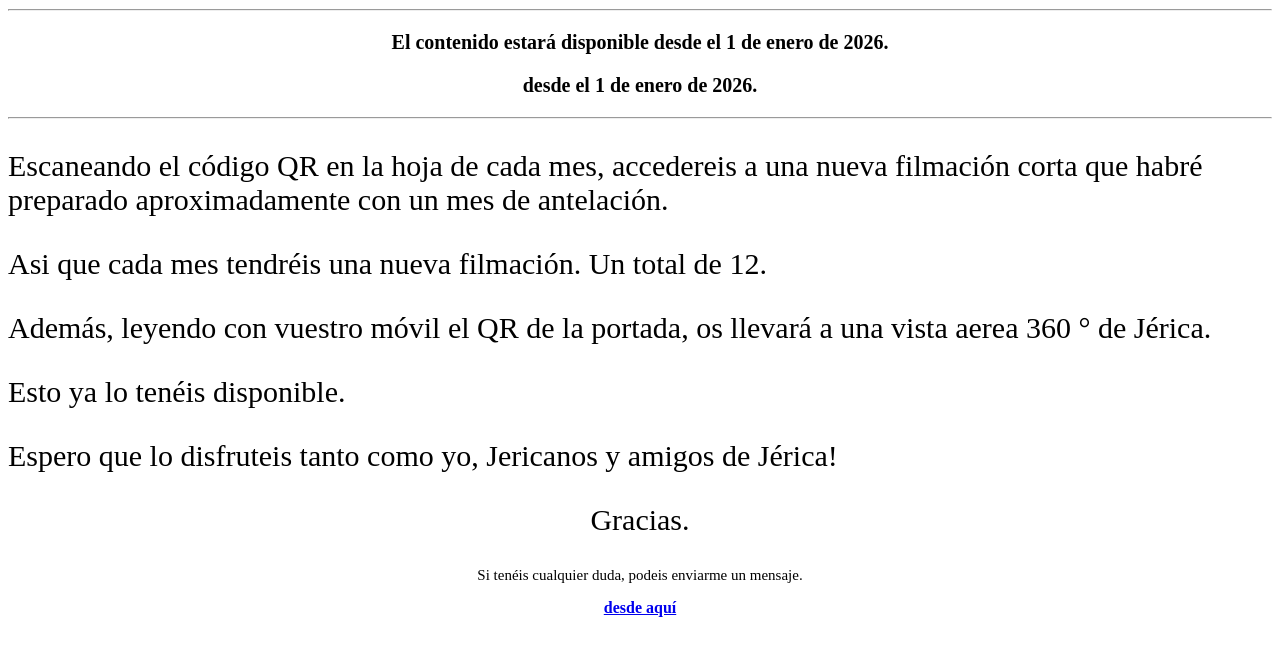
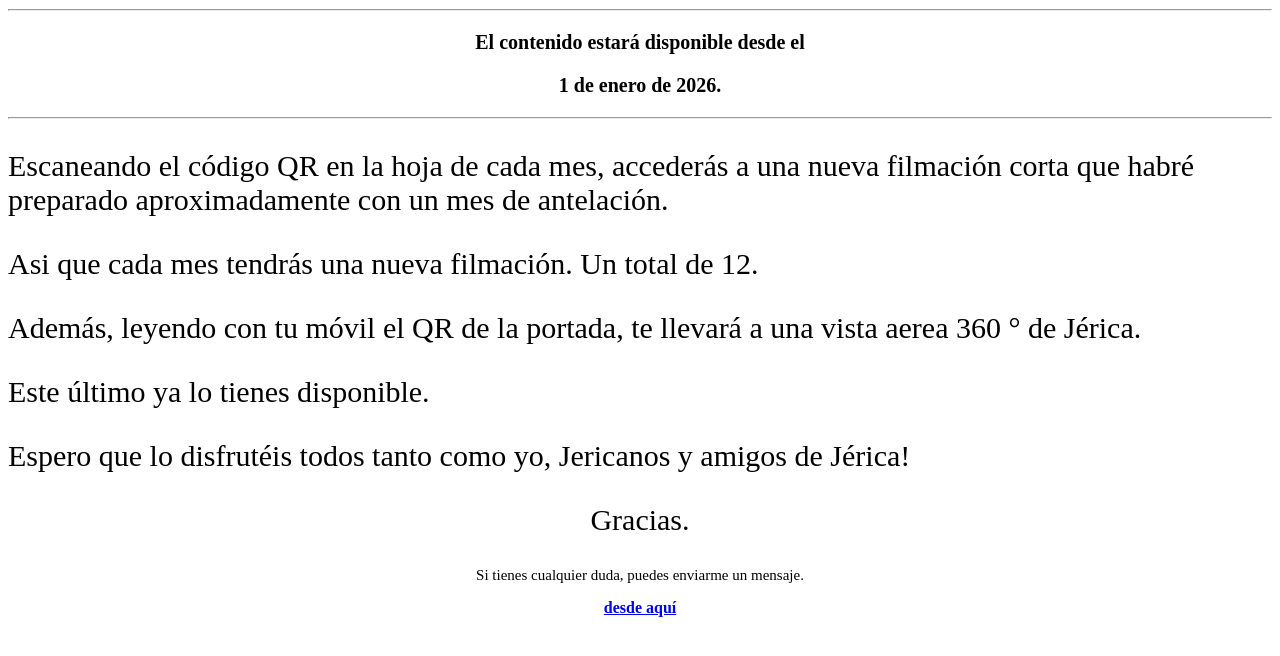
Before and after one commit to cmoroder/Calendario, a plain HTML site: page index.html in a window 1280 px wide. Shown: the part 140-796 px from the top of the page. Drawn offline with Linux system fonts and the light colour scheme.

Commit message:
Update index.html

```diff
--- a/index.html
+++ b/index.html
@@ -11,20 +11,20 @@
     <img src="BACKTRANS-LOGOCOLORS.png" width="350" style¡"margin-top:100px;">
     <hr>
     <div style="text-align: center;">
-    <p style="font-size:20px;"><b>El contenido estará disponible desde el 1 de enero de 2026.</b></p>
-    <p style="font-size:20px;"><b>desde el 1 de enero de 2026.</b></p>
+    <p style="font-size:20px;"><b>El contenido estará disponible desde el</b></p>
+    <p style="font-size:20px;"><b>1 de enero de 2026.</b></p>
     <hr>
     <div style="text-align: left;">
-    <p style="font-size:30px;">Escaneando el código QR en la hoja de cada mes, accedereis a una nueva filmación corta que habré preparado aproximadamente con un mes de antelación.</p>
-    <p style="font-size:30px;">Asi que cada mes tendréis una nueva filmación. Un total de 12.</p>
-    <p style="font-size:30px;">Además, leyendo con vuestro móvil el QR de la portada, os llevará a una vista aerea 360 ° de Jérica.</p>
-    <p style="font-size:30px;">Esto ya lo tenéis disponible.</p>
-    <p style="font-size:30px;">Espero que lo disfruteis tanto como yo, Jericanos y amigos de Jérica!</p>
+    <p style="font-size:30px;">Escaneando el código QR en la hoja de cada mes, accederás a una nueva filmación corta que habré preparado aproximadamente con un mes de antelación.</p>
+    <p style="font-size:30px;">Asi que cada mes tendrás una nueva filmación. Un total de 12.</p>
+    <p style="font-size:30px;">Además, leyendo con tu móvil el QR de la portada, te llevará a una vista aerea 360 ° de Jérica.</p>
+    <p style="font-size:30px;">Este último ya lo tienes disponible.</p>
+    <p style="font-size:30px;">Espero que lo disfrutéis todos tanto como yo, Jericanos y amigos de Jérica!</p>
     <p style="font-size:20px;"> </p>
     <p style="font-size:10px;"> </p>
     <div style="text-align: center;">
     <p style="font-size:30px;">Gracias.</p>
-    <p style="font-size:15px;">Si tenéis cualquier duda, podeis enviarme un mensaje.</p>
+    <p style="font-size:15px;">Si tienes cualquier duda, puedes enviarme un mensaje.</p>
     <a href=mailto:cmoroder-drn@outlook.com"><b>desde aquí</b></a>
   </body>
 </html>
```
